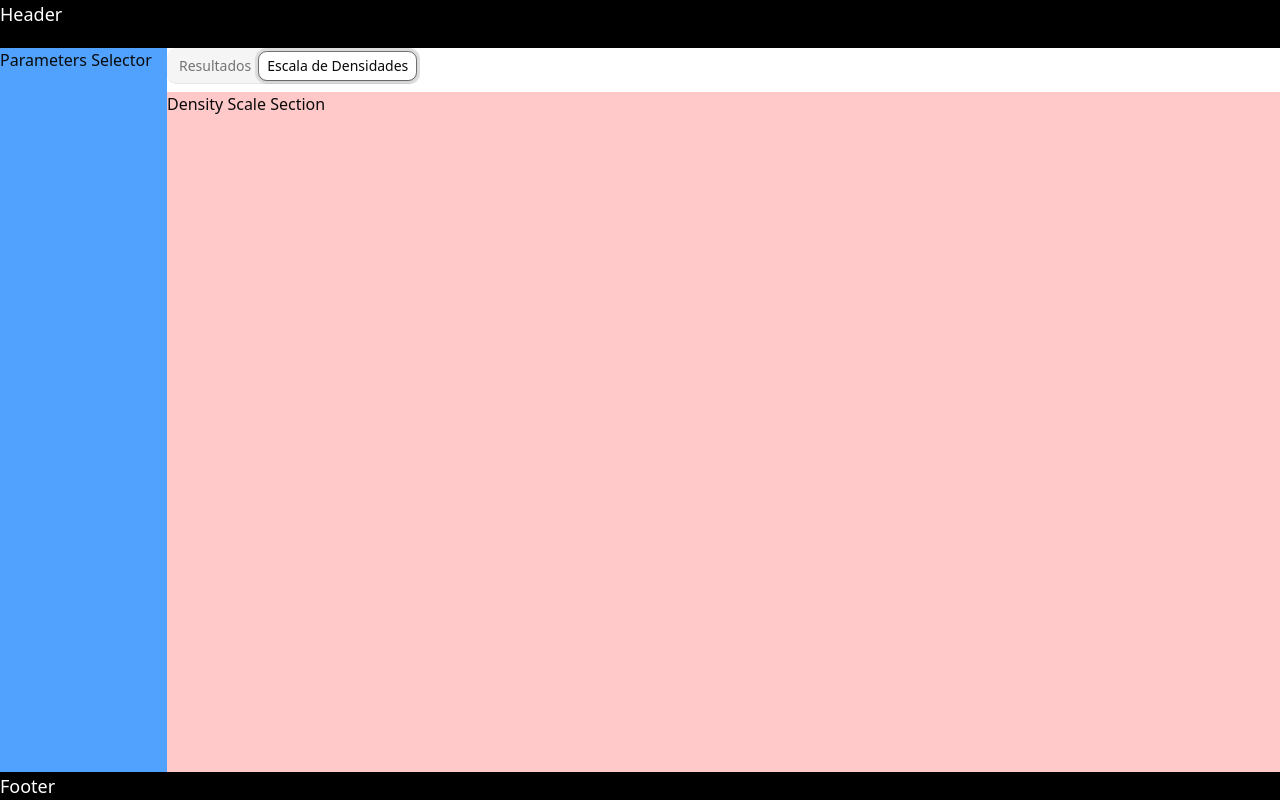
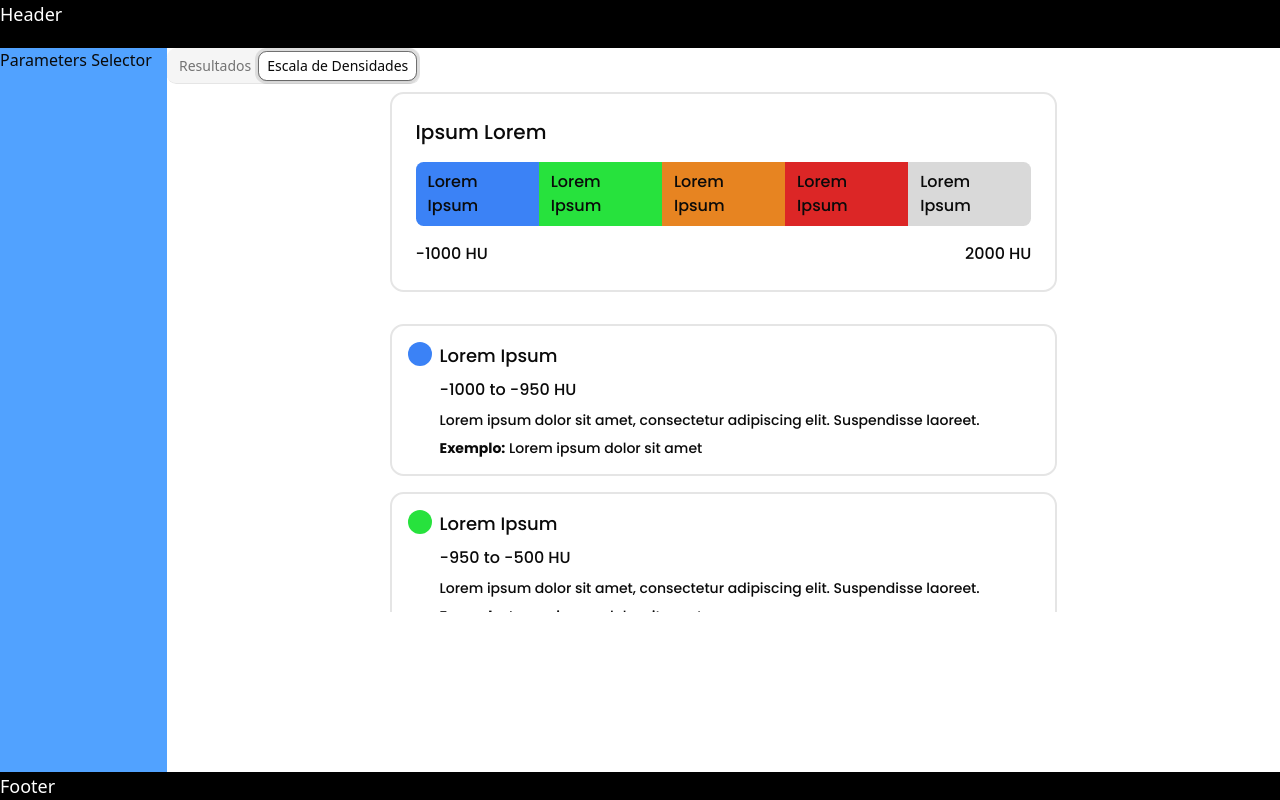
Before and after one commit to kelvinleandro/lung-segmentation-client, a React (Vite) app: page /segmentation in a window 1280 px wide. Both pictures are taken after a click on the tab "Escala de Densidades". Built offline with nearby package versions, Linux system fonts and the light colour scheme; what @cornerstonejs/core, @cornerstonejs/dicom-image-loader would draw is missing.

Commit message:
feat: criado seção de escalas de densidade
- por enquanto os textos possuem apenas "Lorem Ipsum"
- tema dark-light não levado em consideração até o momento

```diff
--- a/src/components/density-scale-section.tsx
+++ b/src/components/density-scale-section.tsx
@@ -1,7 +1,156 @@
+import { useState, useEffect, useMemo } from "react";
+import { init as coreInit, imageLoader } from "@cornerstonejs/core";
+import {
+  init as dicomImageLoaderInit,
+  wadouri,
+} from "@cornerstonejs/dicom-image-loader";
+import { ScrollArea } from "@/components/ui/scroll-area";
+
+import { ClassDistribution } from "@/types/image";
+import { useParameters } from "@/hooks/use-parameters";
+import { computeClassDistribution } from "@/utils/image";
+
+coreInit();
+dicomImageLoaderInit();
+
 const DensityScaleSection = () => {
+  const { dicomFile } = useParameters();
+  const [classDistribution, setClassDistribution] =
+    useState<ClassDistribution | null>(null);
+
+  const classDescriptions = useMemo(() => {
+    return [
+      {
+        class: "Lorem Ipsum",
+        color: "#3B82F6",
+        name: classDistribution?.hyperaerated
+          ? `Lorem Ipsum (${classDistribution.hyperaerated.toFixed(2)}%)`
+          : "Lorem Ipsum",
+        limits: "-1000 to -950 HU",
+        description:
+          "Lorem ipsum dolor sit amet, consectetur adipiscing elit. Suspendisse laoreet.",
+        example: "Lorem ipsum dolor sit amet",
+      },
+      {
+        class: "Lorem Ipsum",
+        color: "#27E23D",
+        name: classDistribution?.normallyAerated
+          ? `Lorem Ipsum (${classDistribution.normallyAerated.toFixed(2)}%)`
+          : "Lorem Ipsum",
+        limits: "-950 to -500 HU",
+        description:
+          "Lorem ipsum dolor sit amet, consectetur adipiscing elit. Suspendisse laoreet.",
+        example: "Lorem ipsum dolor sit amet",
+      },
+      {
+        class: "Lorem Ipsum",
+        color: "#E78421",
+        name: classDistribution?.poorlyAerated
+          ? `Lorem Ipsum (${classDistribution.poorlyAerated.toFixed(2)}%)`
+          : "Lorem Ipsum",
+        limits: "-500 to -100 HU",
+        description:
+          "Lorem ipsum dolor sit amet, consectetur adipiscing elit. Suspendisse laoreet.",
+        example: "Lorem ipsum dolor sit amet",
+      },
+      {
+        class: "Lorem Ipsum",
+        color: "#DC2626",
+        name: classDistribution?.nonAerated
+          ? `Lorem Ipsum (${classDistribution.nonAerated.toFixed(2)}%)`
+          : "Lorem Ipsum",
+        limits: "-100 to 100 HU",
+        description:
+          "Lorem ipsum dolor sit amet, consectetur adipiscing elit. Suspendisse laoreet.",
+        example: "Lorem ipsum dolor sit amet",
+      },
+      {
+        class: "Lorem Ipsum",
+        color: "#D9D9D9",
+        name: classDistribution?.bone
+          ? `Lorem Ipsum (${classDistribution.bone.toFixed(2)}%)`
+          : "Lorem Ipsum",
+        limits: "600 to 2000 HU",
+        description:
+          "Lorem ipsum dolor sit amet, consectetur adipiscing elit. Suspendisse laoreet.",
+        example: "Lorem ipsum dolor sit amet",
+      },
+    ];
+  }, [classDistribution]);
+
+  useEffect(() => {
+    const loadImageData = async () => {
+      if (!dicomFile) return;
+      const imageId = wadouri.fileManager.add(dicomFile);
+
+      try {
+        const _image = await imageLoader.loadImage(imageId);
+        const pixelData = _image.getPixelData();
+        const classCounts = computeClassDistribution(pixelData);
+        console.log(classCounts);
+
+        setClassDistribution(classCounts);
+      } catch (error) {
+        console.error("Error loading image:", error);
+      }
+    };
+
+    loadImageData();
+  }, [dicomFile]);
+
   return (
-    <section className="bg-red-200 w-full h-full">
-      Density Scale Section
+    <section className="w-full h-full flex flex-col gap-8 items-center">
+      <div className="w-[60%] border-2 rounded-xl flex flex-col p-6 gap-4 items-center justify-center">
+        <h2 className="text-xl font-poppins font-medium self-start">
+          Ipsum Lorem
+        </h2>
+
+        <div className="rounded-md overflow-hidden flex">
+          {classDescriptions.map((classDescription, index) => (
+            <div
+              key={index}
+              className="px-3 py-2 font-poppins font-medium"
+              style={{ backgroundColor: classDescription.color }}
+            >
+              {classDescription.class}
+            </div>
+          ))}
+        </div>
+
+        <div className="w-full flex justify-between">
+          <p className="font-poppins font-medium">-1000 HU</p>
+          <p className="font-poppins font-medium">2000 HU</p>
+        </div>
+      </div>
+
+      <ScrollArea className="w-[60%] h-72">
+        {classDescriptions.map((classDescription, index) => (
+          <div
+            key={index}
+            className="mb-4 border-2 rounded-xl flex p-4 items-start gap-2"
+          >
+            <div
+              className="w-6 h-6 rounded-full"
+              style={{ backgroundColor: classDescription.color }}
+            />
+            <div className="flex flex-col gap-2">
+              <h3 className="text-lg font-poppins font-medium">
+                {classDescription.name}
+              </h3>
+              <p className="text-md font-poppins font-medium">
+                {classDescription.limits}
+              </p>
+              <p className="text-sm font-poppins font-medium">
+                {classDescription.description}
+              </p>
+              <p className="text-sm font-poppins font-medium">
+                <span className="font-bold">Exemplo:</span>{" "}
+                {classDescription.example}
+              </p>
+            </div>
+          </div>
+        ))}
+      </ScrollArea>
     </section>
   );
 };
--- a/src/utils/image.ts
+++ b/src/utils/image.ts
@@ -1,14 +1,14 @@
-import { ImageData, Contours } from "@/types/image";
+import { ImageData, Contours, ClassDistribution } from "@/types/image";
 import { Types } from "@cornerstonejs/core";
 
 /**
  * Applies windowing to an image represented as a pixel data array.
- * Windowing maps pixel values to a specific range defined by window center and window width.
+ * Windowing maps pixel values to a specific range defined by `imgMin` and `imgMax`.
  * It also normalizes the resulting pixel values to the range [0, 255].
  *
  * @param imageData - The pixel data array of the image to which windowing will be applied.
- * @param windowCenter - The center of the window for intensity mapping.
- * @param windowWidth - The width of the window for intensity mapping.
+ * @param imgMin - The minimum intensity value for clipping (default: -1000).
+ * @param imgMax - The maximum intensity value for clipping (default: 2000).
  * @returns A new array with pixel values normalized to the range [0, 255] after windowing.
  */
 export const applyWindowing = (
@@ -137,3 +137,45 @@ export const saveContoursAsCSV = (
   document.body.removeChild(link);
   URL.revokeObjectURL(url);
 };
+
+/**
+ * Processes image pixel data by clipping values to the range [-1000, 2000]
+ * and calculating the percentage of pixels in each predefined class.
+ *
+ * @param pixelData - An array of pixel intensity values representing an image.
+ * @returns An object with the percentage distribution of pixel values in each class.
+ */
+export const computeClassDistribution = (
+  pixelData: Types.PixelDataTypedArray
+): ClassDistribution => {
+  const clippedData = pixelData.map((val) =>
+    Math.min(Math.max(val, -1000), 2000)
+  );
+
+  const classCounts: ClassDistribution = {
+    hyperaerated: 0, // -1000 to -950
+    normallyAerated: 0, // -950 to -500
+    poorlyAerated: 0, // -500 to -100
+    nonAerated: 0, // -100 to 100
+    bone: 0, // 600 to 2000
+  };
+
+  clippedData.forEach((val) => {
+    if (val >= -1000 && val < -950) classCounts.hyperaerated++;
+    else if (val >= -950 && val < -500) classCounts.normallyAerated++;
+    else if (val >= -500 && val < -100) classCounts.poorlyAerated++;
+    else if (val >= -100 && val <= 100) classCounts.nonAerated++;
+    else if (val >= 600 && val <= 2000) classCounts.bone++;
+  });
+
+  const totalPixels = clippedData.length;
+
+  // Convert counts to percentages
+  return {
+    hyperaerated: (classCounts.hyperaerated / totalPixels) * 100,
+    normallyAerated: (classCounts.normallyAerated / totalPixels) * 100,
+    poorlyAerated: (classCounts.poorlyAerated / totalPixels) * 100,
+    nonAerated: (classCounts.nonAerated / totalPixels) * 100,
+    bone: (classCounts.bone / totalPixels) * 100,
+  };
+};
```
Also changed, not shown: src/types/image.ts (+8 -0 lines).
